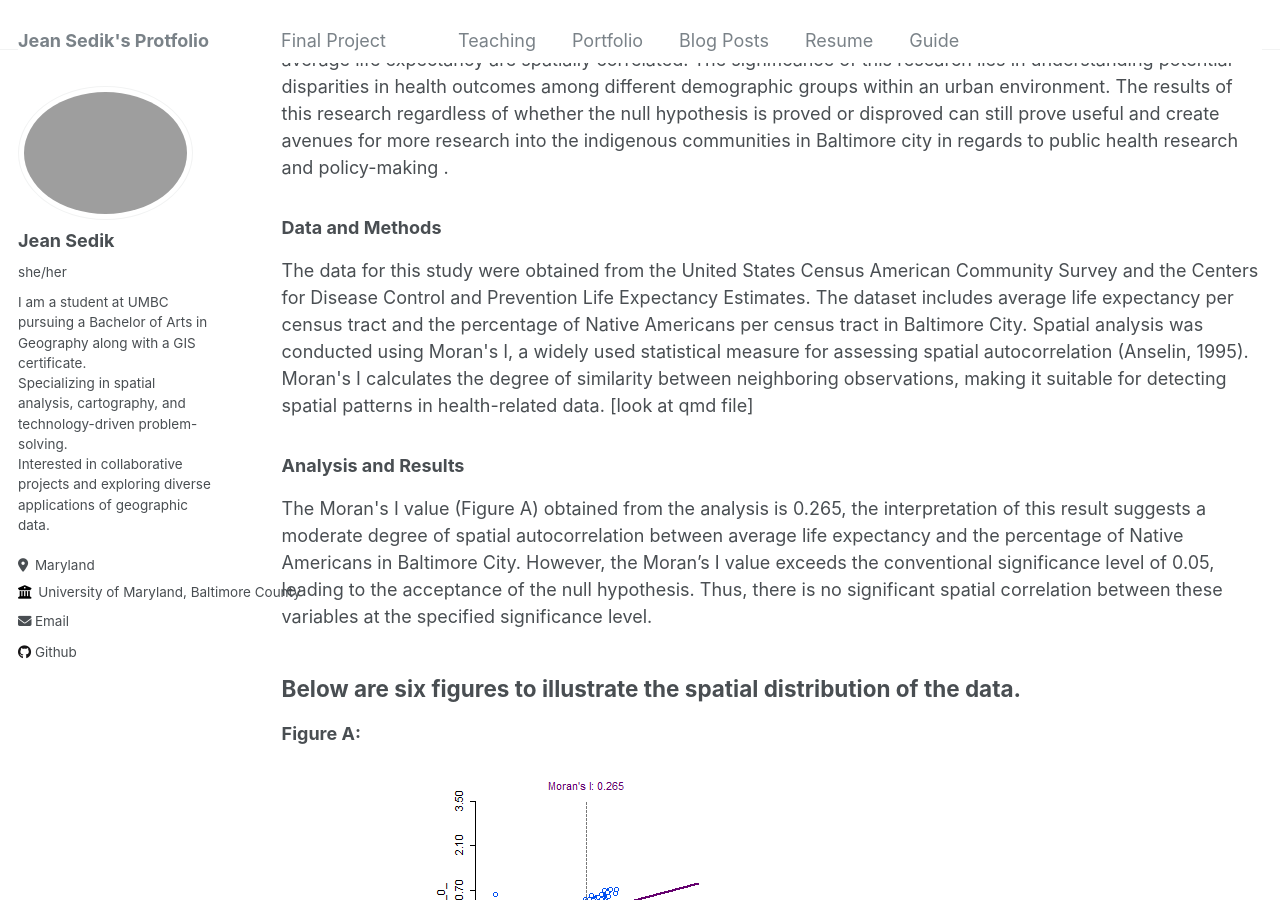
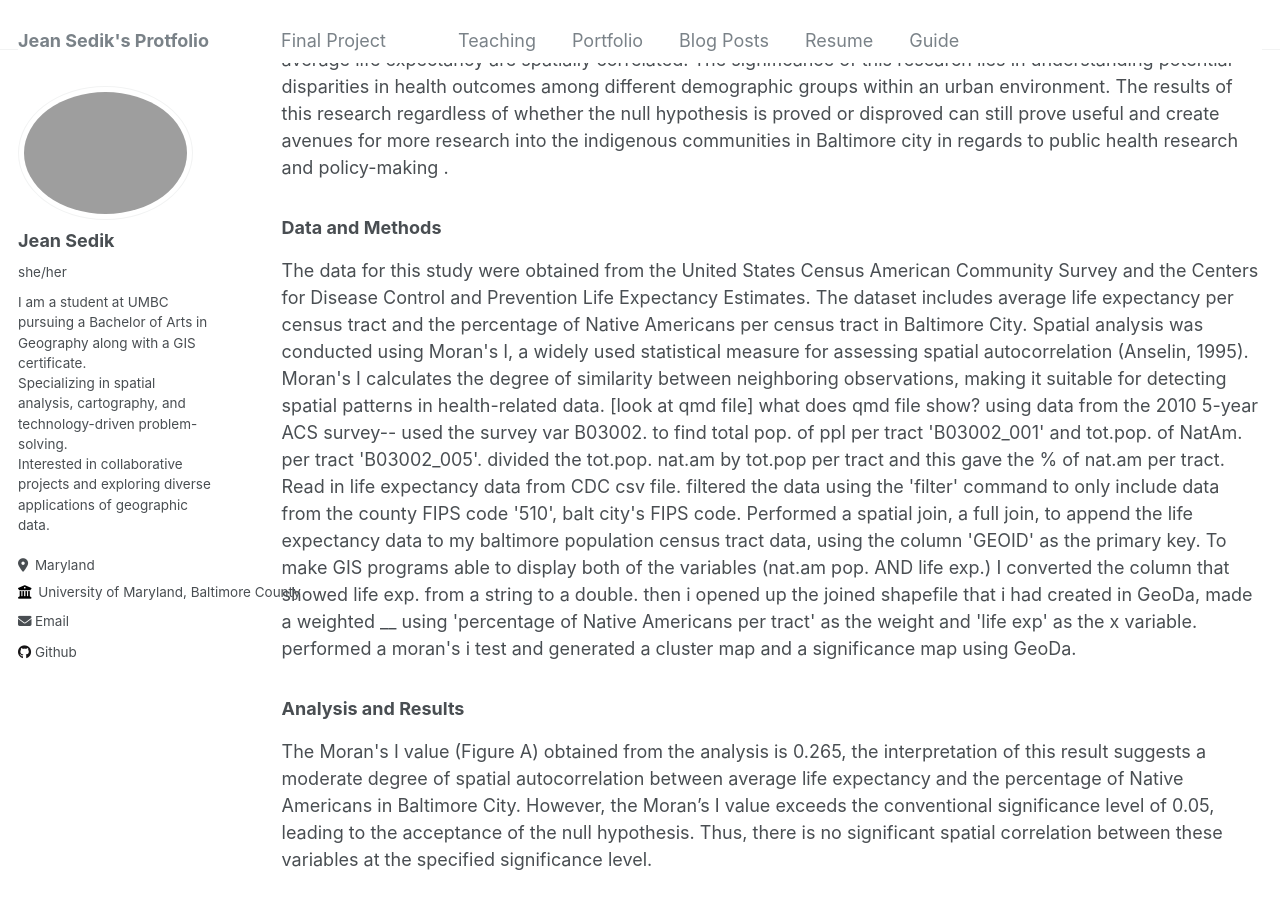
Before and after one commit to VG68490/VG68490.github.io, a Jekyll site: the page built from _pages/finalproj.md, in a window 1280 px wide and 900 px high, scrolled down 387 px. Built offline with Jekyll 4.4.1, drawn with Linux system fonts in a browser that asks for light colours.

Commit message:
rough_finalproj.md

```diff
--- a/_pages/finalproj.md
+++ b/_pages/finalproj.md
@@ -16,6 +16,27 @@ author_profile: true
 <h3> Data and Methods </h3>
 <p>The data for this study were obtained from the United States Census American Community Survey and the Centers for Disease Control and Prevention Life Expectancy Estimates. The dataset includes average life expectancy per census tract and the percentage of Native Americans per census tract in Baltimore City. Spatial analysis was conducted using Moran's I, a widely used statistical measure for assessing spatial autocorrelation (Anselin, 1995). Moran's I calculates the degree of similarity between neighboring observations, making it suitable for detecting spatial patterns in health-related data.
 [look at qmd file]
+
+what does qmd file show?
+using data from the 2010 5-year ACS survey-- used the survey var B03002.
+to find total pop. of ppl per tract 'B03002_001' and tot.pop. of NatAm. per tract
+'B03002_005'.
+
+divided the tot.pop. nat.am by tot.pop per tract and this gave the % of nat.am per tract.
+
+Read in life expectancy data from CDC csv file. filtered the data using the 'filter' command to only include data from the county FIPS code '510', balt city's FIPS code.
+
+Performed a spatial join, a full join, to append the life expectancy data to my baltimore population census tract data, using the column 'GEOID' as the primary key.
+To make GIS programs able to display both of the variables (nat.am pop. AND life exp.) I converted the column that showed life exp. from a string to a double.
+
+then i opened up the joined shapefile that i had created in GeoDa, made a weighted __ using 'percentage of Native Americans per tract' as the weight and 'life exp' as the x variable. performed a moran's i test and generated a cluster map and a significance map using GeoDa.
+
+
+
+
+
+
+
  </p>
 <h3>Analysis and Results </h3>
 <p> The Moran's I value (Figure A) obtained from the analysis is 0.265, the interpretation of this result suggests a moderate degree of spatial autocorrelation between average life expectancy and the percentage of Native Americans in Baltimore City. However, the Moran’s I value exceeds the conventional significance level of 0.05, leading to the acceptance of the null hypothesis. Thus, there is no significant spatial correlation between these variables at the specified significance level. </p>
```
